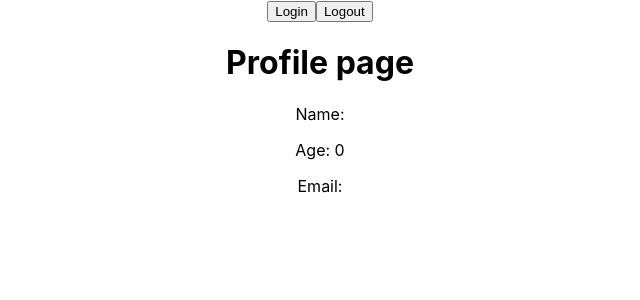
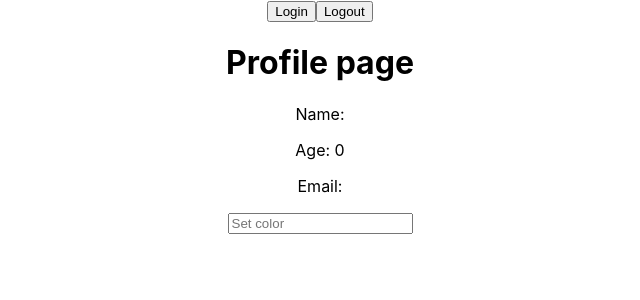
Before and after one commit to Matiixx/React, a React (Create React App) app in the folder redux-tutorial/: page / in a window 1280 px wide. Shown: the top 300 px of the page, without its empty margins (320-960 px from the left). Built offline with nearby package versions, Linux system fonts and the light colour scheme.

Commit message:
Create theme slice

```diff
--- a/redux-tutorial/src/App.js
+++ b/redux-tutorial/src/App.js
@@ -1,4 +1,5 @@
 import "./App.css";
+import ChangeColor from "./components/ChangeColor/ChangeColor";
 import Login from "./components/Login/Login";
 import Profile from "./components/Profile/Profile";
 
@@ -7,6 +8,7 @@ function App() {
     <div className="App">
       <Login />
       <Profile />
+      <ChangeColor />
     </div>
   );
 }
--- /dev/null
+++ b/redux-tutorial/src/components/ChangeColor/ChangeColor.js
@@ -0,0 +1,16 @@
+import React, { useState } from "react";
+
+export default function ChangeColor() {
+  const [color, setColor] = useState("");
+  return (
+    <div>
+      <input
+        type="text"
+        placeholder="Set color"
+        onChange={(e) => {
+          setColor(e.target.value);
+        }}
+      ></input>
+    </div>
+  );
+}
```
Also changed, not shown: redux-tutorial/src/features/theme.js (added, +13 -0 lines).
